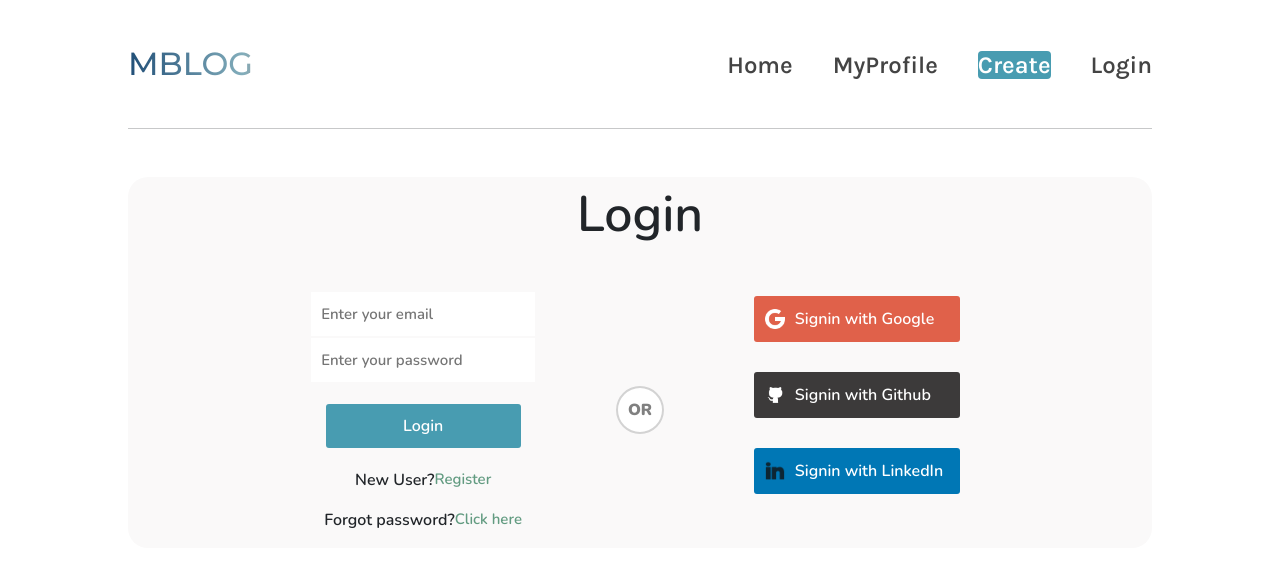
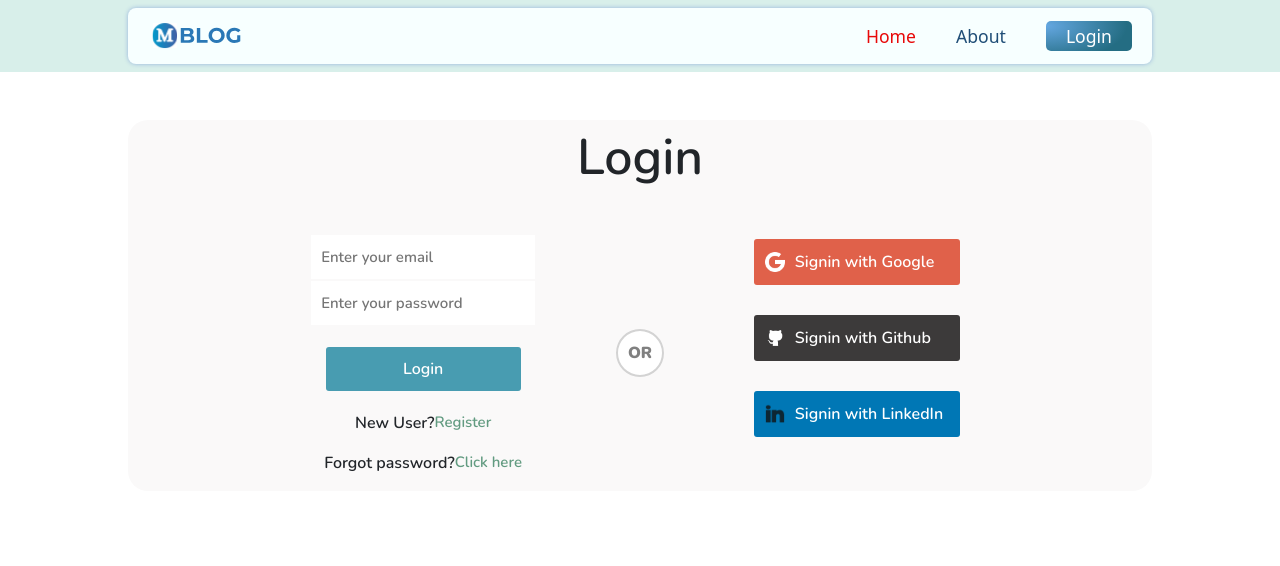
Before and after one commit to AkashP27/mblog, a React (Create React App) app in the folder client/: page /write in a window 1280 px wide. Shown: the top 566 px of the page. Built offline with nearby package versions, Linux system fonts and the light colour scheme.

Commit message:
customized navbar

```diff
--- a/client/src/components/Navbar.jsx
+++ b/client/src/components/Navbar.jsx
@@ -1,70 +1,189 @@
-/* eslint-disable jsx-a11y/anchor-is-valid */
-import React, { useState, useEffect, useRef } from "react";
-import { NavLink } from "react-router-dom";
+import React, { useState, useRef, useEffect } from "react";
+import { NavLink, Link } from "react-router-dom";
 import "../styles/navbar.css";
 import "../help.css";
 import { useDispatch, useSelector } from "react-redux";
 import { authActions } from "../store/auth-slice";
+import useProgressBar from "../custom-hooks/useProgressBar";
+import jwt_decode from "jwt-decode";
+import Avatar from "react-avatar";
 
 const Navbar = () => {
 	const token = useSelector((state) => state.authentication.token);
+	const avatarURL = useSelector((state) => state.authentication.avatarURL);
+	if (token) {
+		var decoded = jwt_decode(token);
+	}
+
 	const dispatch = useDispatch();
+	const [activeLink, setActiveLink] = useState("/");
 	const [menuOpen, setMenuOpen] = useState(false);
-	let menuRef = useRef();
+	const [profileOpen, setProfileOpen] = useState(false);
+	const profileRef = useRef(null);
+
+	const progress = useProgressBar();
 
 	useEffect(() => {
-		let handler = (e) => {
-			if (!menuRef.current.contains(e.target)) {
-				setMenuOpen(false);
+		const storedActiveLink = localStorage.getItem("activeLink");
+		setActiveLink(storedActiveLink || "/");
+	}, [activeLink]);
+
+	useEffect(() => {
+		if (menuOpen) {
+			document.body.style.overflowY = "hidden";
+			document.body.addEventListener("click", handleBodyClick);
+		} else {
+			document.body.style.overflowY = "scroll";
+			document.body.removeEventListener("click", handleBodyClick);
+		}
+
+		return () => {
+			document.body.removeEventListener("click", handleBodyClick);
+		};
+	}, [menuOpen]);
+
+	useEffect(() => {
+		const handleOutsideClick = (event) => {
+			if (profileRef.current && !profileRef.current.contains(event.target)) {
+				setProfileOpen(false);
 			}
 		};
-		document.addEventListener("mousedown", handler);
-	});
+
+		document.addEventListener("mousedown", handleOutsideClick);
+		return () => {
+			document.removeEventListener("mousedown", handleOutsideClick);
+		};
+	}, []);
 
 	const handleLogout = () => {
 		dispatch(authActions.logout());
+		setActiveLink("/");
+		localStorage.setItem("activeLink", "/");
+	};
+
+	const handleLinkClick = (link) => {
+		setActiveLink(link);
+		localStorage.setItem("activeLink", link);
+		setMenuOpen(false);
+	};
+
+	const handleBodyClick = (event) => {
+		if (!event.target.closest(".nav-menu")) {
+			setMenuOpen(false);
+		}
 	};
 
 	return (
 		<>
-			<nav className="main_nav max_width m_auto">
-				<NavLink to="/" className="logo">
-					MBlog
+			<nav>
+				<div className="main-nav">
+					<div className="nav-bar max_width m_auto">
+						<NavLink
+							to="/"
+							className="logo"
+							onClick={() => handleLinkClick("/")}
+						>
+							<img src="/logo.svg" alt="" />
 						</NavLink>
-
-				<div ref={menuRef}>
 						<ul className={menuOpen ? "nav-menu active" : "nav-menu"}>
-						<li className="nav-item">
-							<NavLink to="/">Home</NavLink>
+							<li>
+								<NavLink
+									to="/"
+									activeClassName={activeLink === "/" ? "active" : ""}
+									onClick={() => handleLinkClick("/")}
+								>
+									Home
+								</NavLink>
 							</li>
-						<li className="nav-item">
-							<NavLink to="/myprofile">MyProfile</NavLink>
+							<li>
+								<NavLink
+									to="/about"
+									activeClassName={activeLink === "/about" ? "active" : ""}
+									onClick={() => handleLinkClick("/about")}
+								>
+									About
+								</NavLink>
 							</li>
-						<li className="nav-item">
-							<NavLink className=" create-btnnnn" to="/write">
+							{token ? (
+								<>
+									<li>
+										<NavLink
+											to="/write"
+											activeClassName={activeLink === "/write" ? "active" : ""}
+											onClick={() => handleLinkClick("/write")}
+										>
 											Create
 										</NavLink>
 									</li>
-						<li className="nav-item" onClick={handleLogout}>
-							{token ? (
-								<NavLink className="rightt" to="/" style={{ color: "#fa7575" }}>
+								</>
+							) : (
+								<li>
+									<NavLink
+										className="login-btn"
+										to="/login"
+										onClick={() => handleLinkClick("/login")}
+									>
+										Login
+									</NavLink>
+								</li>
+							)}
+						</ul>
+						{token && (
+							<div
+								className={profileOpen ? "user active" : "user"}
+								onClick={() => setProfileOpen(!profileOpen)}
+								ref={profileRef}
+							>
+								<span className="profile_pic">
+									<Avatar
+										name={decoded.name}
+										src={avatarURL ? avatarURL : ""}
+										size={34}
+										round={true}
+										maxInitials={3}
+										className="myprofile_img"
+									/>
+								</span>
+								<ul className="dropdown-menu">
+									<div className="user-name">
+										<span className="profile_pic">
+											<Avatar
+												name={decoded.name}
+												src={avatarURL ? avatarURL : ""}
+												size={34}
+												round={true}
+												maxInitials={3}
+												className="myprofile_img"
+											/>
+										</span>
+										<strong>@{decoded.name}</strong>
+									</div>
+									<li>
+										<Link to="/myprofile">
+											<i class="nav_icons fa fa-user"></i>
+											Profile
+										</Link>
+									</li>
+									<li>
+										<NavLink to="/" onClick={handleLogout} className="logout">
+											<i class="nav_icons fa fa-sign-out"></i>
 											Logout
 										</NavLink>
-							) : (
-								<NavLink className="rightt" to="/login">
-									Login
-								</NavLink>
-							)}
 									</li>
 								</ul>
 							</div>
+						)}
+						<div id="mobile" onClick={() => setMenuOpen(!menuOpen)}>
+							<i className={menuOpen ? "fas fa-times" : "fas fa-bars"}></i>
+						</div>
+					</div>
+				</div>
 
-				<div id="mobile" onClick={() => setMenuOpen(!menuOpen)}>
-					{/* <i className={menuOpen ? "fas fa-times" : "fas fa-bars"}></i> */}
-					<i className="fas fa-bars"></i>
-				</div>
+				<span
+					style={{ transform: `translate(${progress - 100}%)` }}
+					className="progress-scrollbar"
+				/>
 			</nav>
-			<hr className="max_width m_auto" />
 		</>
 	);
 };
--- a/client/src/styles/navbar.css
+++ b/client/src/styles/navbar.css
@@ -1,78 +1,169 @@
 nav {
+	position: sticky;
+	top: 0;
 	z-index: 998;
-	position: sticky;
+}
+
+.main-nav {
+	width: 100%;
+	background-color: rgba(216, 239, 234, 1);
+	padding: 8px;
+}
+
+.nav-bar {
+	width: 100%;
+	background: rgb(247, 255, 255);
 	display: flex;
 	align-items: center;
-	justify-content: space-between;
+	justify-content: flex-end;
+	padding: 0px 20px;
+	border-radius: 8px;
+	box-shadow: 0 0 4px #345aca66;
+	height: 3.5rem;
 }
 
-nav ul {
-	margin: 0;
-	padding: 0;
-	height: 8rem;
+.logo {
+	margin-right: auto;
 }
 
-nav .logo {
-	font-family: "Montserrat", sans-serif;
-	font-size: 2rem;
-	font-weight: 400;
-	text-transform: uppercase;
-	background: rgb(32, 78, 119);
-	background: linear-gradient(
-		90deg,
-		rgba(32, 78, 119, 1) 0%,
-		rgba(9, 94, 121, 0.5051062661392682) 92%,
-		rgba(0, 57, 75, 0.4546860980720413) 100%
-	);
-	-webkit-background-clip: text;
-	-webkit-text-fill-color: transparent;
+.logo img {
+	height: 28px;
 }
 
 .nav-menu {
 	display: flex;
 	align-items: center;
 	justify-content: center;
+	gap: 40px;
+	margin-bottom: 0px !important;
 }
 
-nav li {
-	list-style: none;
-	position: relative;
-	padding-left: 40px;
-	font-size: 1.5rem;
+.nav-menu a {
+	font-size: 1.1rem;
+	color: rgb(32, 78, 119);
 }
 
-nav a {
-	text-decoration: none;
-	text-transform: capitalize;
-	color: #444444;
-	transition: 0.2s;
-	font-family: "Karla", sans-serif;
+.nav-menu li {
+	list-style: none;
 }
 
-nav a:hover {
-	transform-origin: left;
-	color: rgb(32, 78, 119);
-	font-weight: 500;
-	font-size: 2rem;
-	cursor: pointer;
+.nav-menu li:hover {
+	transform: translateY(-2px);
+	transition: all 0.25s;
+	border-radius: 50px;
 }
 
-.create-btnnnn {
-	font: 2rem;
-	cursor: pointer;
-	background-color: #489cb1;
-	border: none;
-	color: rgb(255, 255, 255);
-	border-radius: 4px;
+.nav-menu a.active {
+	color: rgb(232, 10, 10);
 }
 
-.create-btnnnn:hover {
-	content: "";
+.login-btn {
+	display: inline-flex;
+	gap: 12px;
+	justify-content: center;
+	align-items: center;
+	padding: 2px 20px;
+	background: radial-gradient(
+		98.41% 123.96% at 0% 16.13%,
+		rgb(100, 167, 225) 0%,
+		rgb(36, 109, 131) 95.83%
+	);
+	color: #ffffff !important;
+	font-size: 1.3rem;
+	border-radius: 5px;
+	box-shadow: inset 0 0 #0000;
+}
+
+.login-btn:hover {
+	color: #ffffff;
+	background: radial-gradient(
+		98.41% 123.96% at 0% 16.13%,
+		rgb(100, 167, 225) 0%,
+		rgb(3, 83, 108) 95.83%
+	);
+	box-shadow: 0 -1px 0 rgba(0, 0, 0, 0.04), 0 2px 4px rgba(0, 0, 0, 0.25);
+}
+
+.user {
 	position: relative;
-	background-color: rgb(32, 78, 119);
-	color: white;
+	display: inline-block;
 	cursor: pointer;
-	font-size: 1.5rem;
+	margin: 0px 0px 0px 40px;
+}
+
+.profile_pic {
+	display: flex;
+	align-items: center;
+	justify-content: center;
+	border-radius: 50%;
+	box-sizing: border-box;
+	border: 1px solid rgb(236, 236, 236);
+}
+
+/* Dropdown menu */
+.dropdown-menu {
+	position: absolute;
+	top: 125%;
+	background-color: rgb(247, 255, 255);
+	border: 1px solid #ccc;
+	padding: 8px 0px;
+	z-index: 1;
+	display: none;
+	right: 0%;
+	width: 200px;
+}
+
+.dropdown-menu li {
+	padding: 0px 8px;
+}
+
+.dropdown-menu li a {
+	font-size: 1rem;
+	display: block;
+	padding: 8px 10px;
+	color: rgb(32, 78, 119);
+	transition: background-color 0.3s ease;
+}
+
+.dropdown-menu li:hover {
+	background-color: #ddf2f8;
+}
+
+.user .dropdown-menu {
+	display: none;
+}
+
+.user.active .dropdown-menu {
+	display: block;
+}
+
+.user-name {
+	display: flex;
+	align-items: center;
+	justify-content: flex-start;
+	padding: 8px 18px;
+	margin-bottom: 10px;
+	border-bottom: 1px solid #ccc;
+	color: rgba(210, 5, 217, 0.8);
+	text-align: center;
+	cursor: auto;
+	color: rgb(113, 8, 82);
+}
+
+.user-name strong {
+	margin-left: 5px;
+	font-size: 14px;
+	text-overflow: ellipsis;
+	overflow: hidden;
+	white-space: nowrap;
+}
+
+.nav_icons {
+	padding-right: 10px;
+}
+
+.logout {
+	color: rgb(232, 10, 10) !important;
 }
 
 #mobile {
@@ -80,86 +171,98 @@ nav a:hover {
 }
 
 #mobile i {
-	color: black;
+	color: rgb(88, 88, 88);
 }
 
-@media (max-width: 770px) {
-	nav .logo {
-		font-size: 1.5rem;
+.progress-scrollbar {
+	position: absolute;
+	background-color: rgb(33, 113, 75);
+	height: 4%;
+	width: 100%;
+	bottom: 0;
+}
+
+@media (max-width: 780px) {
+	.nav_bar .logo {
+		font-size: 1.3rem;
 	}
 
-	nav li {
-		padding-left: 35px;
-		font-size: 1.2rem;
+	.nav_bar li {
+		padding-left: 25px;
 	}
 }
 
 @media (max-width: 600px) {
-	nav .logo {
+	.nav_bar {
+		padding: 0px 30px;
+	}
+
+	.nav_bar .logo {
 		font-size: 1rem;
+	}
+
+	.nav-menu.active {
+		z-index: 999;
+		top: 4.5rem;
+		right: 0;
+		width: 100%;
+		height: 100vh;
+		padding: 80px 20px;
+		color: black;
+		transition: 0.5s ease-in-out;
+		background-color: rgb(247, 255, 255);
+		gap: 25px;
 	}
 
 	.nav-menu {
 		display: flex;
 		flex-direction: column;
-		align-items: flex-start;
-		justify-content: flex-start;
+		align-items: center;
+		justify-content: center;
 		position: fixed;
-		top: 0;
-		right: -300px;
-		width: 50%;
+		top: 4.5rem;
+		right: -800px;
+		width: 100%;
 		height: 100vh;
-		background: rgb(179, 202, 223);
-		color: black;
-		box-shadow: 0 40px 60px rgba(0, 0, 0, 0.1);
-		padding: 50px 0 0 0;
+		padding: 80px 20px;
+		transition: 0.5s ease-in-out;
+		background-color: rgb(247, 255, 255);
 	}
 
-	.nav-menu.active {
-		right: 0px;
+	.nav_bar {
+		height: 4rem;
 	}
 
-	nav {
-		height: 6rem;
+	.nav_bar li {
+		margin-bottom: 25px;
+		font-size: 1rem;
 	}
 
-	nav li {
-		margin-bottom: 25px;
-		font-size: 1.2rem;
+	.dropdown-menu {
+		right: -100%;
 	}
 
 	#mobile {
+		z-index: 999;
 		display: block;
+		border: 1px solid rgb(88, 88, 88);
+		border-radius: calc(0.5rem - 2px);
+		box-shadow: 0 4px 6px rgba(0, 0, 0, 0.1);
 	}
 
 	#mobile i {
-		font-size: 30px;
+		font-size: 18px;
 		cursor: pointer;
+		padding: 8px 12px;
+	}
+
+	.user {
+		padding-right: 20px;
 	}
 }
 
 @media (max-width: 500px) {
-	nav .logo {
-		font-size: 0.9rem;
-	}
-
-	.nav-menu {
-		padding: 50px 0 0 0;
-	}
-
-	nav ul {
-		height: 8rem;
-	}
-
-	nav li {
-		margin-bottom: 25px;
-		font-size: 1rem;
-	}
 }
 
 @media (max-width: 400px) {
-	nav li {
-		margin-bottom: 22px;
-		font-size: 0.8rem;
-	}
 }
```
Lines whose indentation alone changed are shown as unchanged.
